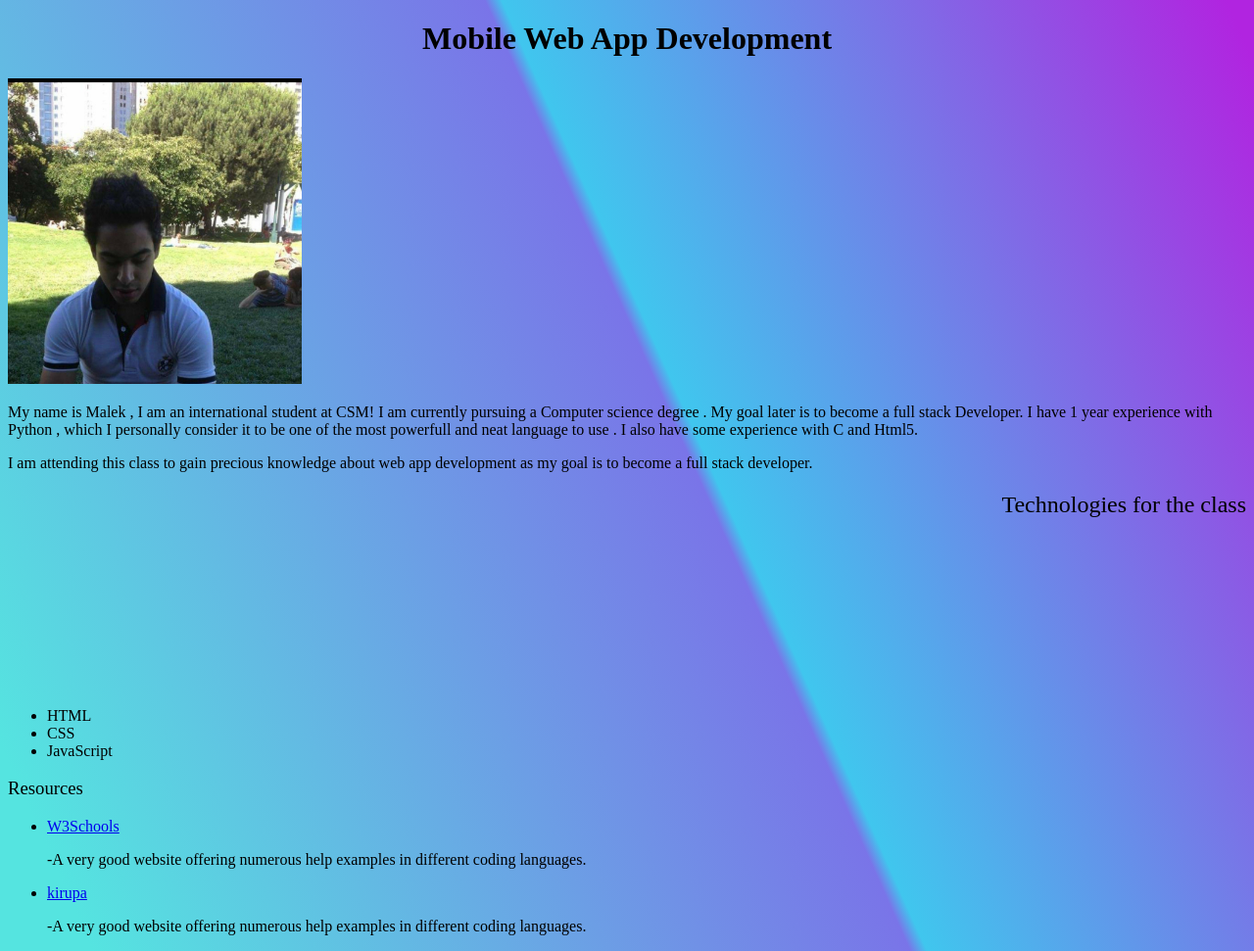
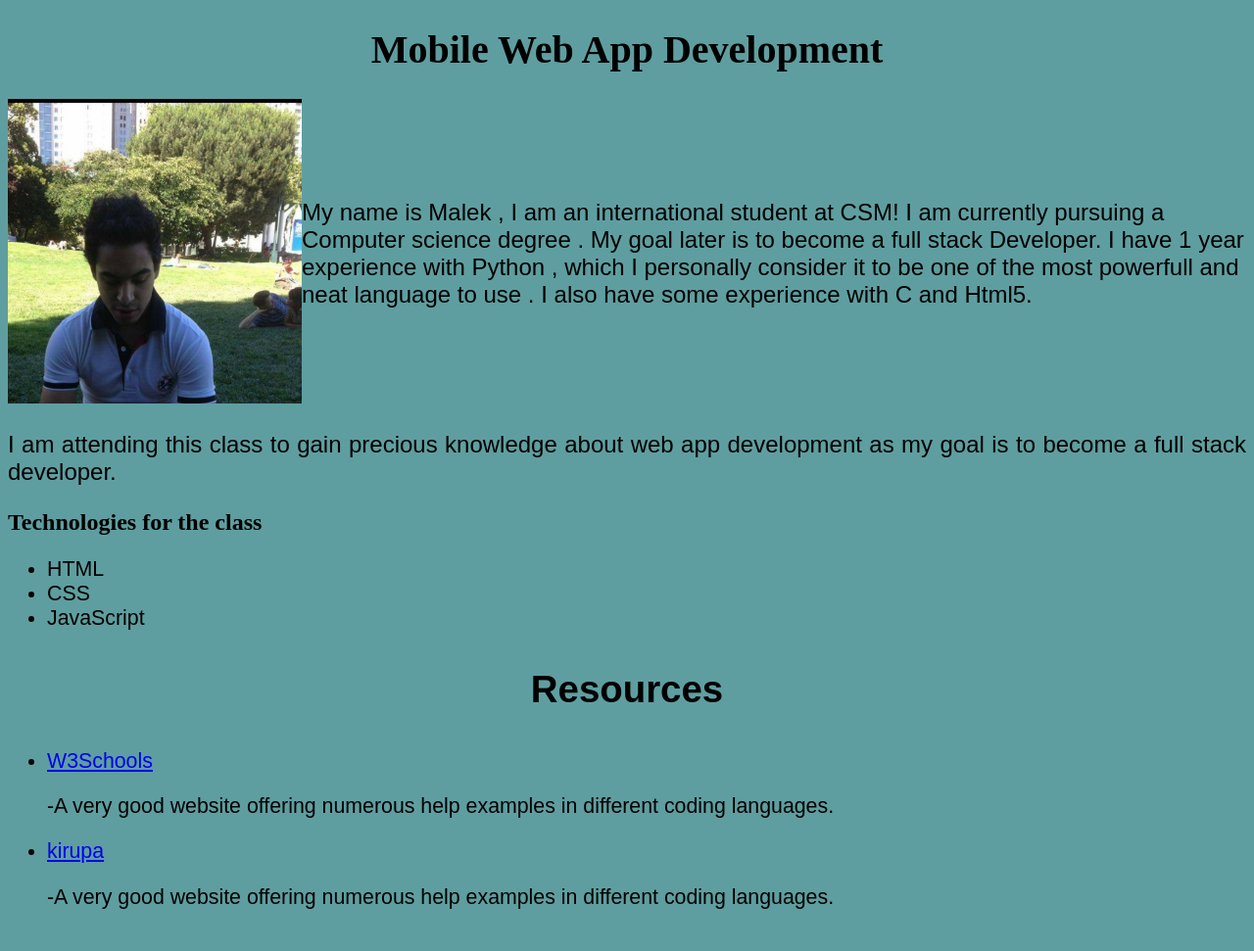
Before and after one commit to malekmkaddem/malekmkaddem.github.io, a plain HTML site: page Index.html in a window 1280 px wide. Shown: the whole page at 98% size. After the commit the page ends 950 px from the top, so only its background shows below. Drawn offline with Linux system fonts and the light colour scheme.

Commit message:
Update Styles.css

```diff
--- a/Styles.css
+++ b/Styles.css
@@ -1,15 +1,16 @@
 /* Malek Mkaddem */
 body {
-background-image: linear-gradient( 65.9deg,  rgba(85,228,224,1) 5.5%, rgba(75,68,224,0.74) 54.2%, rgba(64,198,238,1) 55.2%, rgba(177,36,224,1) 98.4% );
+background-color:cadetblue;
 
 }
 
 h1 {
-font-weight: bold;
+    font-weight: bold;
+    font-size: 30pt;
     text-align: center;
 }
 
-h2 {
+ {
 
  text-indent: 70%;
     text-align: right;
@@ -19,23 +20,55 @@ h2 {
 
 
 }
-h3 {
-    font-weight:lighter;
+
 }
-h4{
+h2{
     font-weight: bold;
     font-size: 180%;
     text-align: center;
 }
 
-h5{
+h3{
     font-weight: bold;
    font-size: 180%;
     text-align: center;
 }
 
+.box{
+    display: flex;
+    align-items: center;
+}
 .imag {
    width: 300px;
     height: auto;
 
+
 }
+.intro {
+   font-size: 18pt;
+    font-family: arial;
+
+
+}
+.reason{
+    font-size: 18pt;
+      font-family: arial;
+    text-align: justify;
+}
+
+
+.list{
+    font-size: 16pt;
+    text-align: justify;
+    font-family: arial;
+
+
+}
+
+.link{
+
+    font-size: 16pt;
+    text-align: justify;
+    font-family: arial;
+
+}
```
